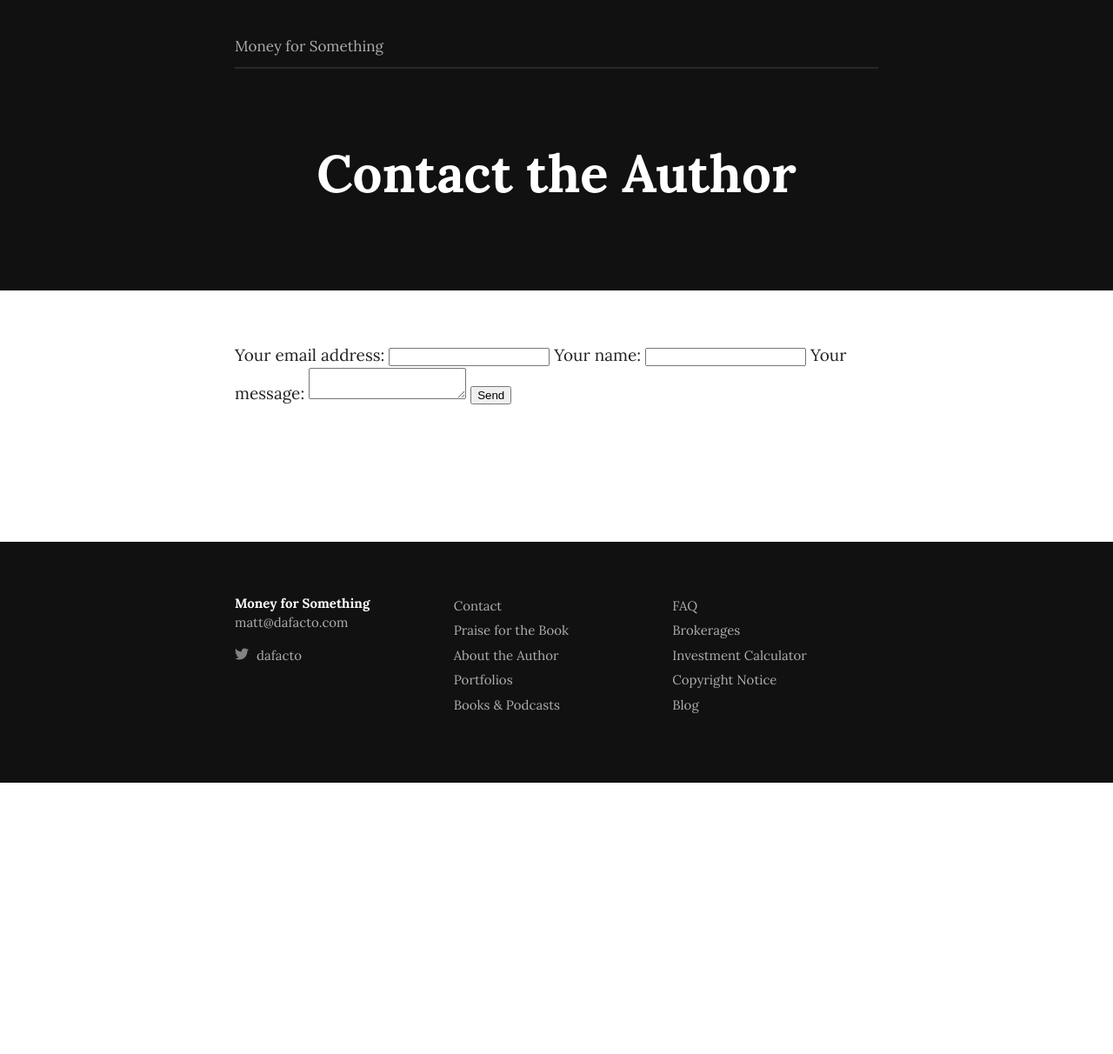
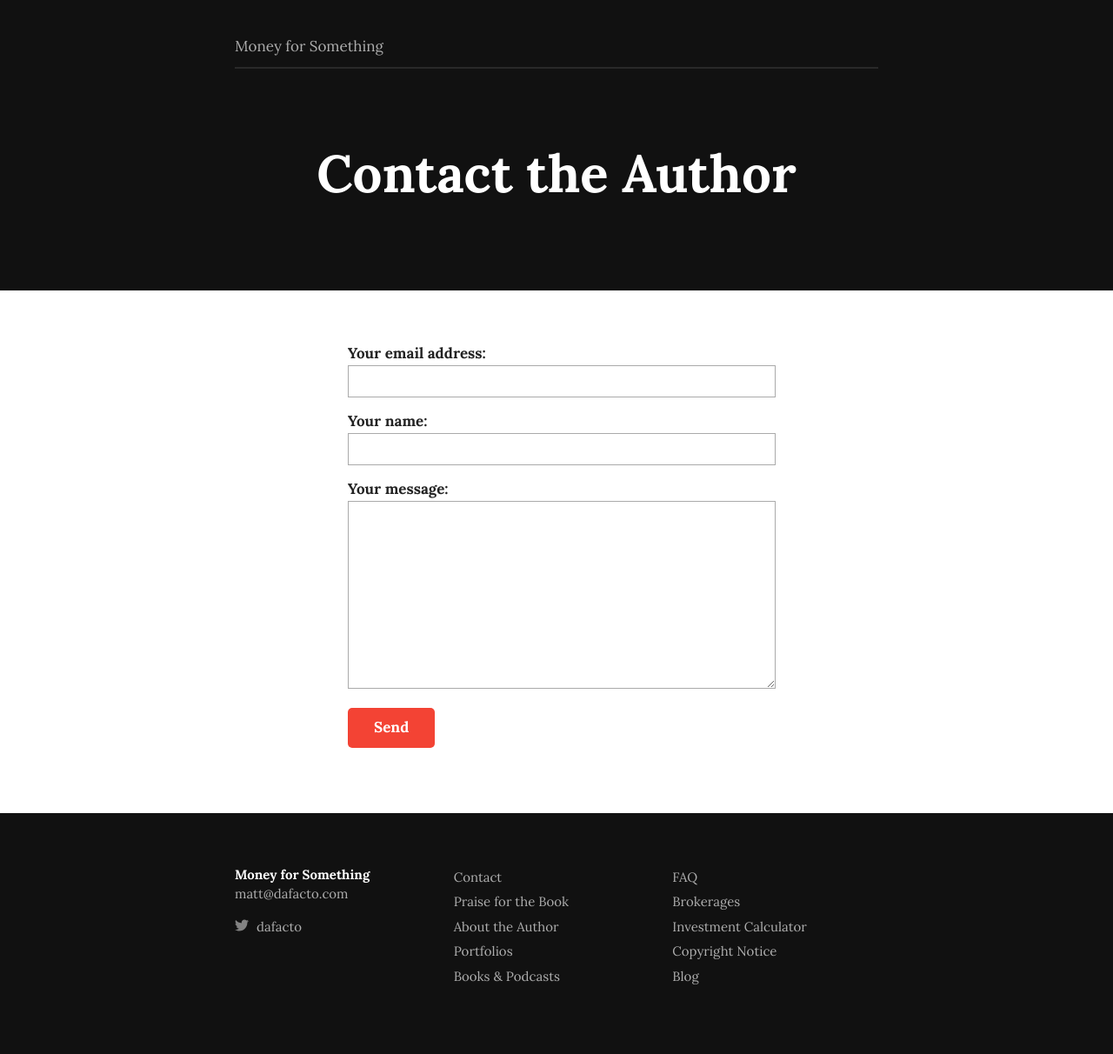
Before and after one commit to dafacto/moneyforsomething, a Jekyll site: the page built from contact.html, in a window 1280 px wide. Shown: the whole page at 87% size. Built offline with Jekyll 4.4.1, drawn with Linux system fonts in a browser that asks for light colours; some web fonts are replaced; comment, search, counter and statistics services are not loaded; before the commit the page ends 900 px from its top, so only the background shows below that.

Commit message:
Fix contact

```diff
--- a/_sass/minima/_layout.scss
+++ b/_sass/minima/_layout.scss
@@ -626,3 +626,31 @@
     display: none;
   }
 }
+
+form {
+  max-width: 480px;
+  margin: 0 auto;
+  label {
+    font-weight: bold;
+    font-size: 17px;
+    display: block;
+  }
+  input, textarea {
+    width: 100%;
+    padding: 5px;
+    font: inherit;
+    font-size: 17px;
+    border: 1px solid #aaa;
+  }
+  button {
+    appearance: none;
+    color: #fff;
+    padding: 10px 30px;
+    border-radius: 5px;
+    border: none;
+    font: inherit;
+    font-size: 17px;
+    font-weight: bold;
+    background: $brand-color;
+  }
+}
--- /dev/null
+++ b/contact.html
@@ -0,0 +1,23 @@
+---
+layout: page
+title: Contact the Author
+permalink: /contact/
+---
+
+<form action="http://butler.dafacto.com/m4s.php" method="POST">
+  <p>
+    <label>Your email address:</label>
+    <input name="email">
+  </p>
+  <p>
+    <label>Your name:</label>
+    <input name="name">
+  </p>
+  <p>
+    <label>Your message:</label>
+    <textarea name="message" rows="8"></textarea>
+  </p>
+  <p>
+    <button name="submit">Send</button>
+  </p>
+</form>
--- a/contact.md
+++ /dev/null
@@ -1,22 +0,0 @@
----
-layout: page
-title: Contact the Author
-permalink: /contact/
----
-
-<form action="http://butler.dafacto.com/m4s.php" method="POST">
-
-Your email address:
-<input name="email">
-
-Your name:
-<input name="name">
-
-Your message:
-<textarea name="message"></textarea>
-
-<button name="submit">
-Send
-</button>
-
-</form>
```
